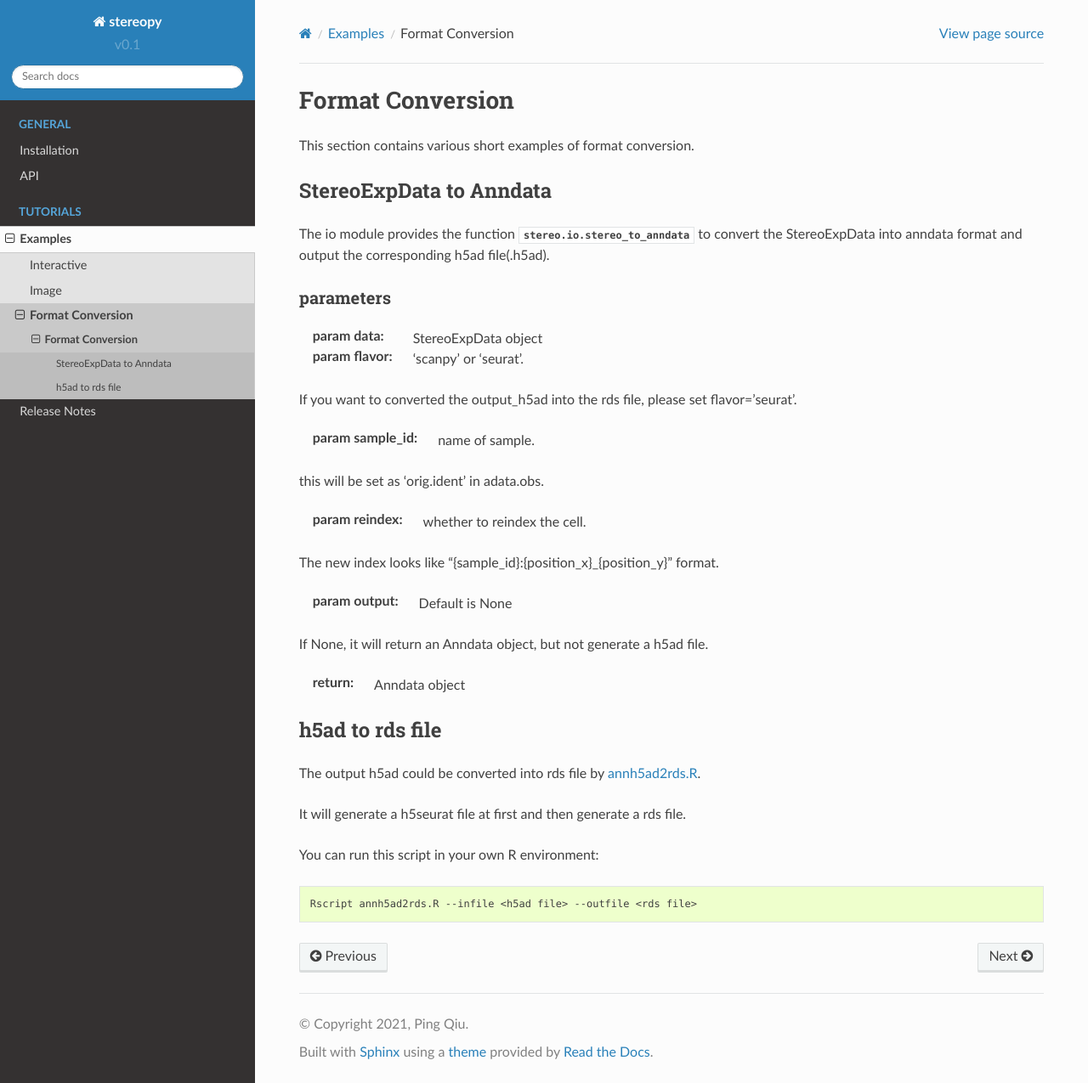
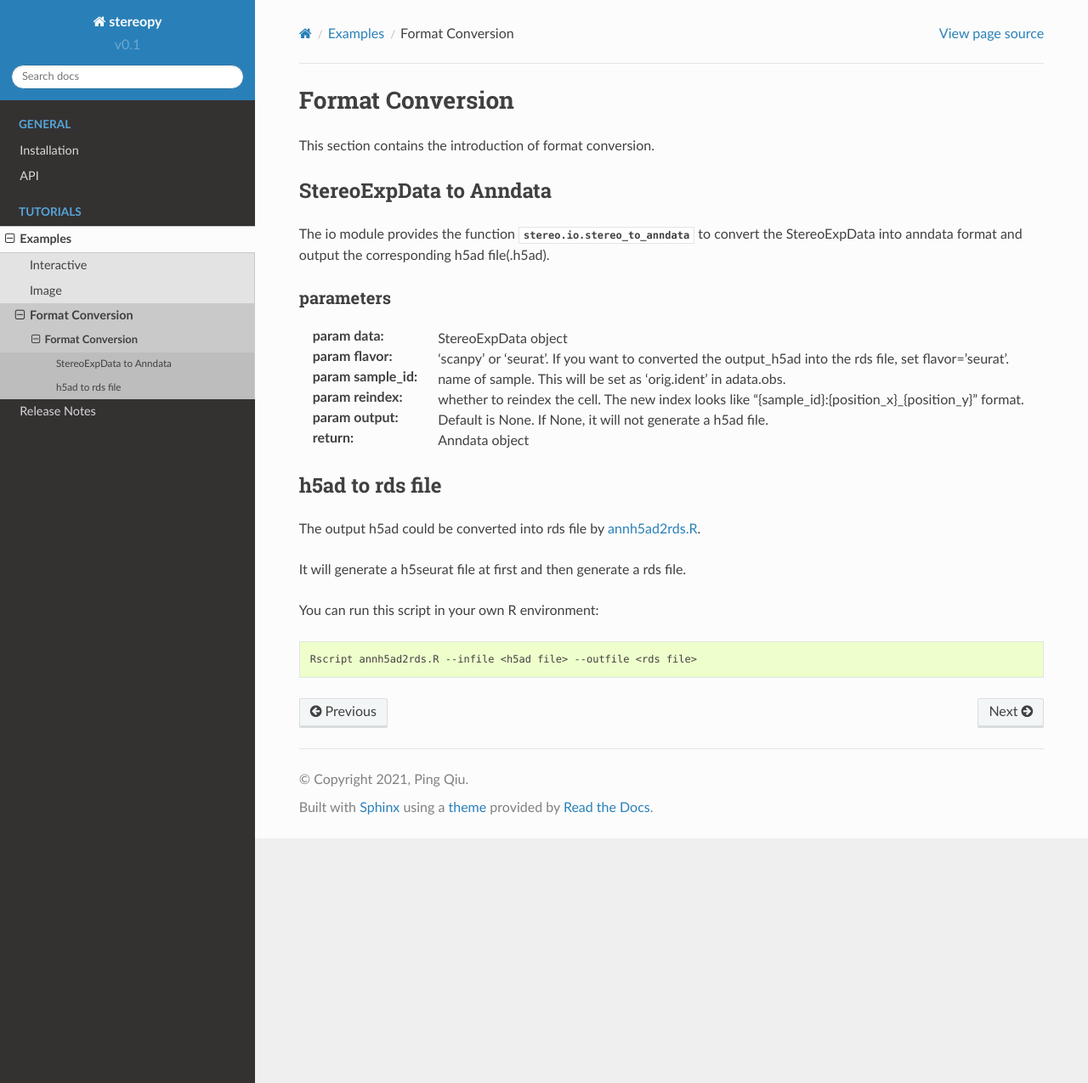
Before and after one commit to STOmics/Stereopy, a Sphinx documentation site: the page built from docs/source/Tutorials/FormatConversion.rst, in a window 1280 px wide and 1275 px high. Shown: the whole window at 85% size. Built offline with Sphinx 7.4.7 and the Read the Docs theme 2.0.0, drawn with Linux system fonts in a browser that asks for light colours; pages that are not in the unit, such as notebooks, are missing from menus.

Commit message:
changed rst.

```diff
--- a/docs/source/Tutorials/FormatConversion.rst
+++ b/docs/source/Tutorials/FormatConversion.rst
@@ -1,33 +1,25 @@
 Format Conversion
-============
-This section contains various short examples of format conversion.
+==================
+This section contains the introduction of format conversion.
 
 StereoExpData to Anndata
--------------------
+-------------------------
 The io module provides the function :mod:`stereo.io.stereo_to_anndata` to convert the StereoExpData into anndata format and output the
 corresponding h5ad file(.h5ad).
 
 parameters
-~~~~~~~~
+~~~~~~~~~~
 
 :param data: StereoExpData object
-:param flavor: 'scanpy' or 'seurat'.
-If you want to converted the output_h5ad into the rds file, please set flavor='seurat'.
-
-:param sample_id: name of sample.
-this will be set as 'orig.ident' in adata.obs.
-
-:param reindex: whether to reindex the cell.
-The new index looks like "{sample_id}:{position_x}_{position_y}" format.
-
-:param output: Default is None
-If None, it will return an Anndata object, but not generate a h5ad file.
-
+:param flavor: 'scanpy' or 'seurat'. If you want to converted the output_h5ad into the rds file, set flavor='seurat'.
+:param sample_id: name of sample. This will be set as 'orig.ident' in adata.obs.
+:param reindex: whether to reindex the cell. The new index looks like "{sample_id}:{position_x}_{position_y}" format.
+:param output: Default is None. If None, it will not generate a h5ad file.
 :return: Anndata object
 
 h5ad to rds file
 ----------------------------------
-The output h5ad could be converted into rds file by `annh5ad2rds.R <https://github.com/BGIResearch/stereopy/blob/dev/docs/source/_static/annh5adrds.R>`_.
+The output h5ad could be converted into rds file by `annh5ad2rds.R <https://github.com/BGIResearch/stereopy/blob/dev/docs/source/_static/annh5ad2rds.R>`_.
 
 It will generate a h5seurat file at first and then generate a rds file.
 
```
